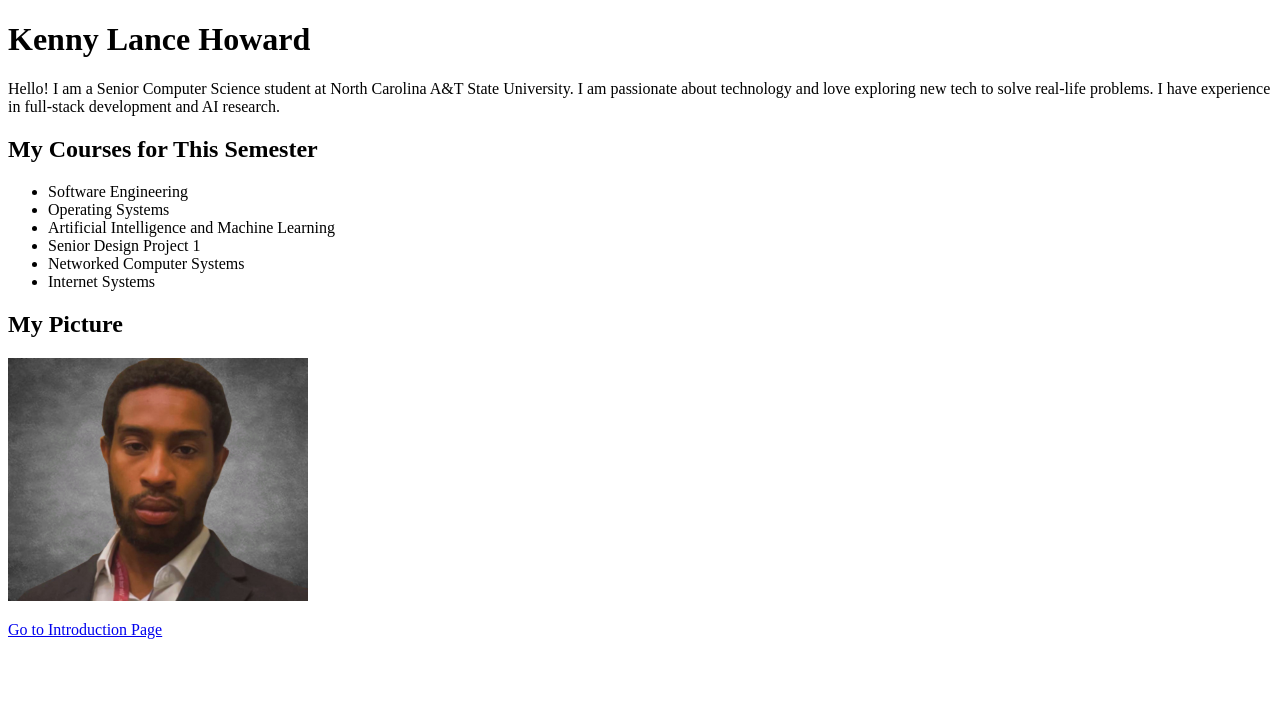
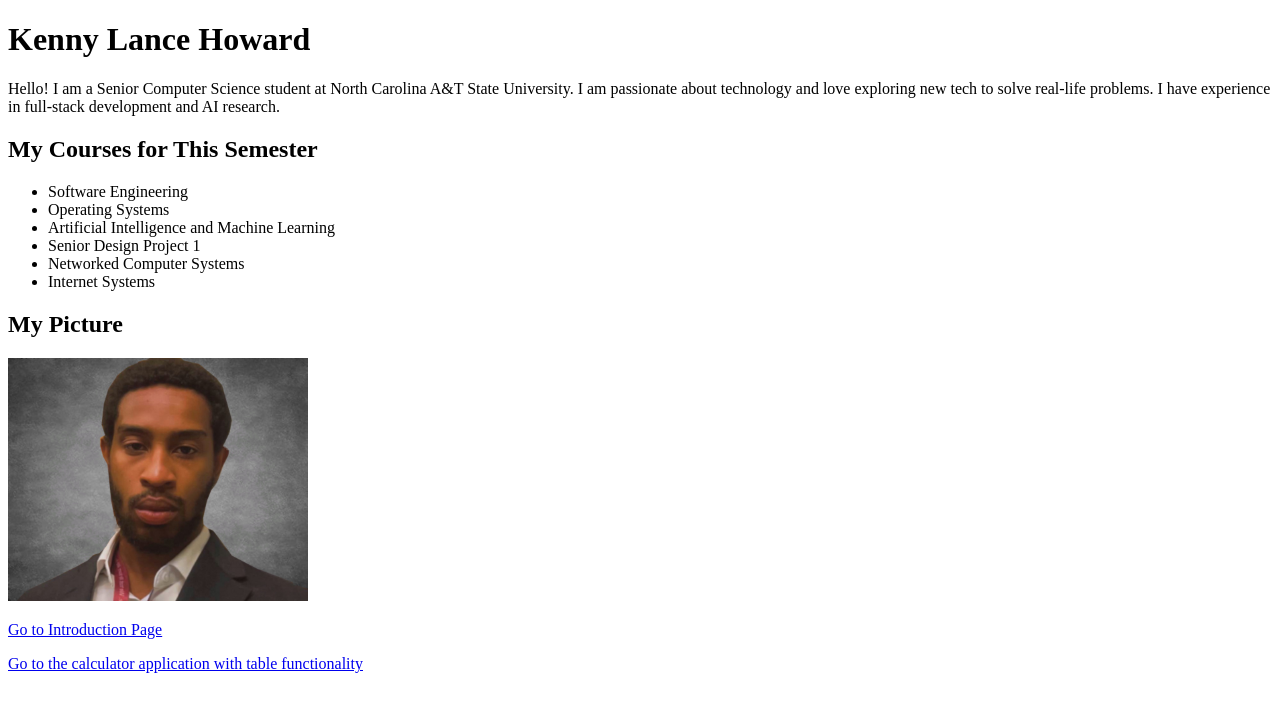
Before and after one commit to KennyH1886/KennyH1886.github.io-main, a plain HTML site: page KennyH1886.github.io-main/a3/index.html in a window 1280 px wide. Drawn offline with Linux system fonts and the light colour scheme.

Commit message:
updated index.html to link to the calculator html page

```diff
--- a/KennyH1886.github.io-main/a3/index.html
+++ b/KennyH1886.github.io-main/a3/index.html
@@ -34,5 +34,8 @@
 
     <!-- Link to navigate to the Introduction page -->
     <p><a href="introduction.html">Go to Introduction Page</a></p>
+
+    <!-- Link to navigate to the Calcualtor page -->
+    <p><a href="calculator.html">Go to the calculator application with table functionality</a></p>
 </body>
 </html>
```
